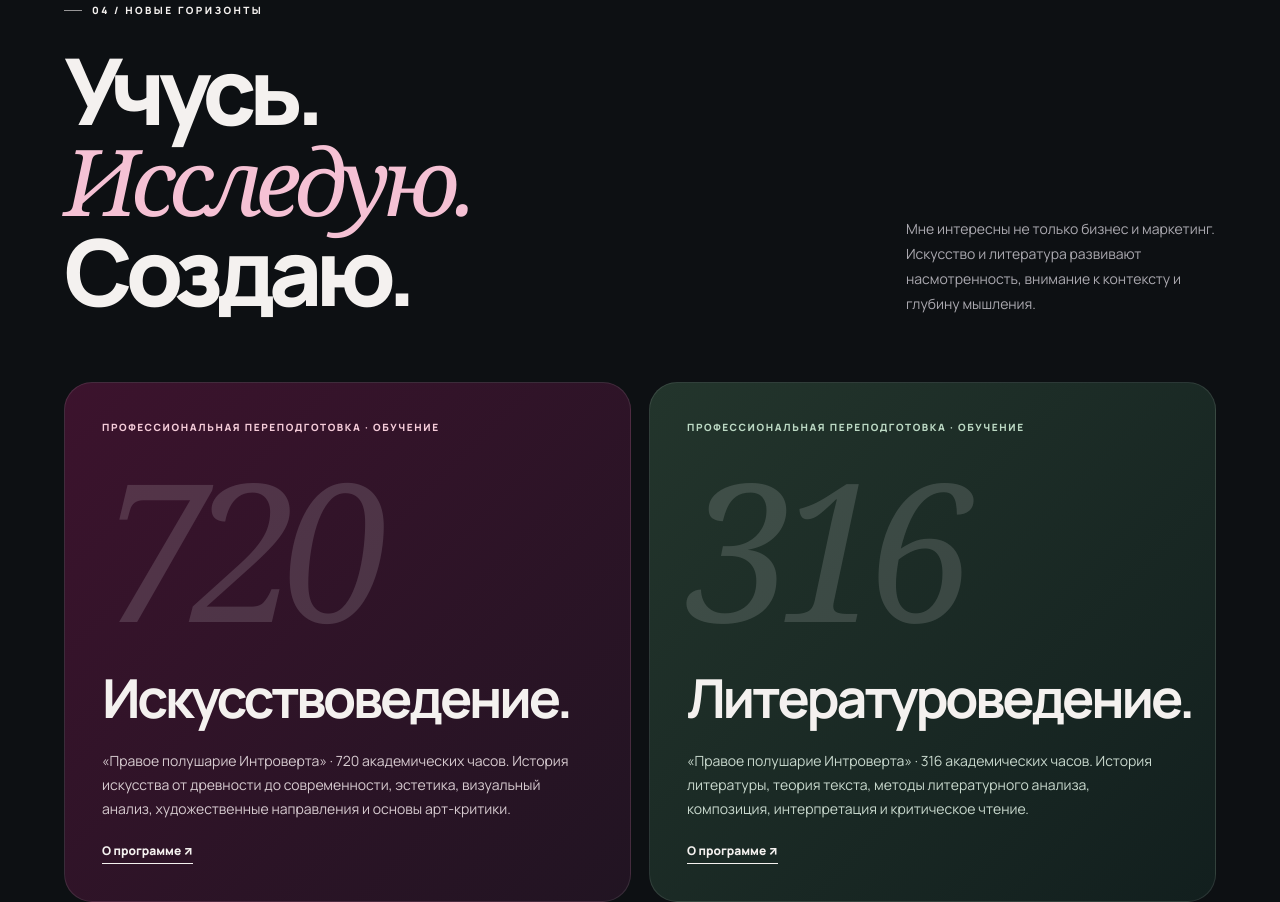
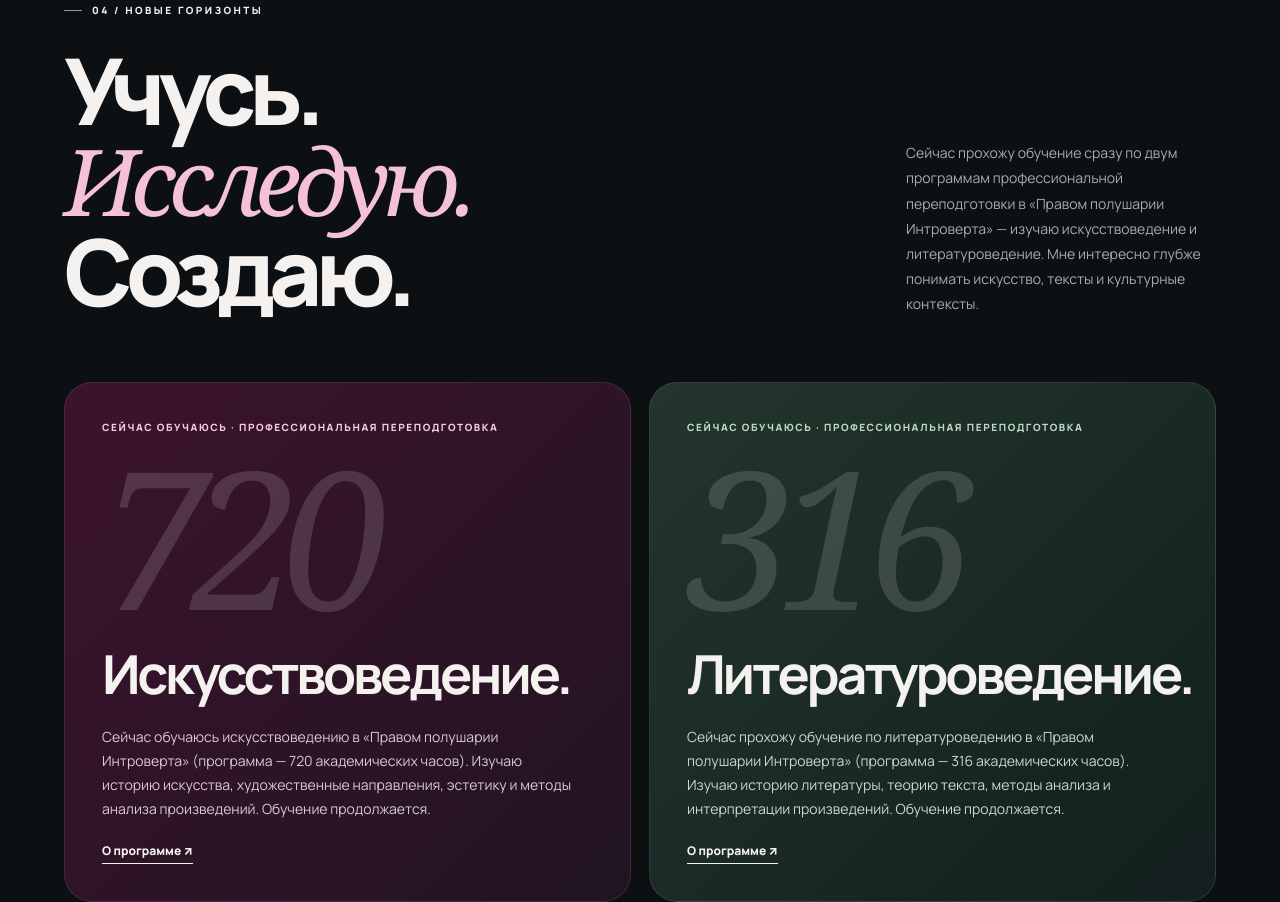
Before and after one commit to hoglax/hrvacancycitycenter, a plain HTML site: page yana-buglova/index.html in a window 1280 px wide. Shown: the part 4610-5512 px from the top of the page. Drawn offline with Linux system fonts and the light colour scheme.

Commit message:
Clarify that art history and literary studies programs are currently in progress

```diff
--- a/yana-buglova/index.html
+++ b/yana-buglova/index.html
@@ -194,10 +194,10 @@ footer{padding:27px 0 40px;background:#090a0d;color:#99939b}.footer-inner{displa
 <article class="event reveal"><span class="event-tag">HR · НЕДВИЖИМОСТЬ</span><h3>Сити-Центр.<br>Команда и культура.</h3><div><p>Работа в агентстве недвижимости: опыт HR-процессов, адаптации, внутреннего взаимодействия и коммуникаций в профессиональной среде риелторов.</p><a href="../">Карьера в Сити-Центр ↗</a></div></article>
 </div></div></section>
 <section class="learning" id="learning" aria-labelledby="learning-title"><div class="wrap">
-<div class="learning-heading reveal"><div><p class="chapter">04 / Новые горизонты</p><h2 id="learning-title" class="section-title">Учусь.<br><span class="serif">Исследую.</span><br>Создаю.</h2></div><p class="learning-note">Мне интересны не только бизнес и маркетинг. Искусство и литература развивают насмотренность, внимание к контексту и глубину мышления.</p></div>
+<div class="learning-heading reveal"><div><p class="chapter">04 / Новые горизонты</p><h2 id="learning-title" class="section-title">Учусь.<br><span class="serif">Исследую.</span><br>Создаю.</h2></div><p class="learning-note">Сейчас прохожу обучение сразу по двум программам профессиональной переподготовки в «Правом полушарии Интроверта» — изучаю искусствоведение и литературоведение. Мне интересно глубже понимать искусство, тексты и культурные контексты.</p></div>
 <div class="learning-cards">
-<article class="learning-card reveal"><small>Профессиональная переподготовка · обучение</small><div class="big-num" aria-hidden="true">720</div><h3>Искусствоведение.</h3><p>«Правое полушарие Интроверта» · 720 академических часов. История искусства от древности до современности, эстетика, визуальный анализ, художественные направления и основы арт-критики.</p><a href="https://online.artforintrovert.ru/university-art" target="_blank" rel="noopener noreferrer">О программе ↗</a></article>
-<article class="learning-card lit reveal"><small>Профессиональная переподготовка · обучение</small><div class="big-num" aria-hidden="true">316</div><h3>Литературоведение.</h3><p>«Правое полушарие Интроверта» · 316 академических часов. История литературы, теория текста, методы литературного анализа, композиция, интерпретация и критическое чтение.</p><a href="https://online.artforintrovert.ru/university-literature" target="_blank" rel="noopener noreferrer">О программе ↗</a></article>
+<article class="learning-card reveal"><small>Сейчас обучаюсь · профессиональная переподготовка</small><div class="big-num" aria-hidden="true">720</div><h3>Искусствоведение.</h3><p>Сейчас обучаюсь искусствоведению в «Правом полушарии Интроверта» (программа — 720 академических часов). Изучаю историю искусства, художественные направления, эстетику и методы анализа произведений. Обучение продолжается.</p><a href="https://online.artforintrovert.ru/university-art" target="_blank" rel="noopener noreferrer">О программе ↗</a></article>
+<article class="learning-card lit reveal"><small>Сейчас обучаюсь · профессиональная переподготовка</small><div class="big-num" aria-hidden="true">316</div><h3>Литературоведение.</h3><p>Сейчас прохожу обучение по литературоведению в «Правом полушарии Интроверта» (программа — 316 академических часов). Изучаю историю литературы, теорию текста, методы анализа и интерпретации произведений. Обучение продолжается.</p><a href="https://online.artforintrovert.ru/university-literature" target="_blank" rel="noopener noreferrer">О программе ↗</a></article>
 </div>
 <div class="credentials">
 <div class="credentials-header reveal"><h3>Образование и подготовка</h3><p>Нажмите, чтобы узнать больше</p></div>
```
